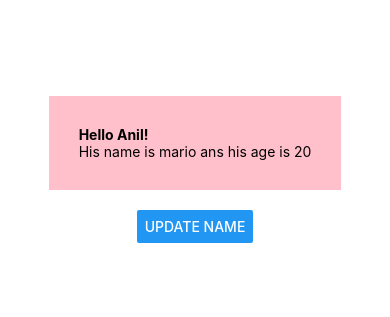
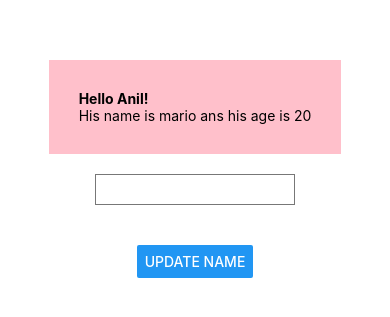
Before and after one commit to Anonymous961/ReactNativeTut, a React Native app: screen / in a window 390 px wide. Shown: the part 253-570 px from the top of the page. Built offline with nearby package versions, Linux system fonts and the light colour scheme.

Commit message:
TextInput

```diff
--- a/App.js
+++ b/App.js
@@ -1,6 +1,6 @@
 import { StatusBar } from 'expo-status-bar';
 import { useState } from 'react';
-import { StyleSheet, Text, View, Button } from 'react-native';
+import { StyleSheet, Text, View, Button, TextInput } from 'react-native';
 
 export default function App() {
   const [name,setName]=useState('Anil');
@@ -18,7 +18,9 @@
         <Text >
         His name is {people.name} ans his age is {people.age}
         </Text>
+
       </View>
+      <TextInput style={styles.input}/>
       <View style={styles.buttonContainer}>
         <Button onPress={handleClick} title='Update name'/>
       </View>
@@ -32,6 +34,13 @@
     backgroundColor: '#fff',
     alignItems: 'center',
     justifyContent: 'center',
+  },
+  input:{
+    borderWidth: 1,
+    width: 200,
+    padding:6,
+    borderColor: '#777',
+    margin:20
   },
   buttonContainer:{
     marginTop: 20
```
